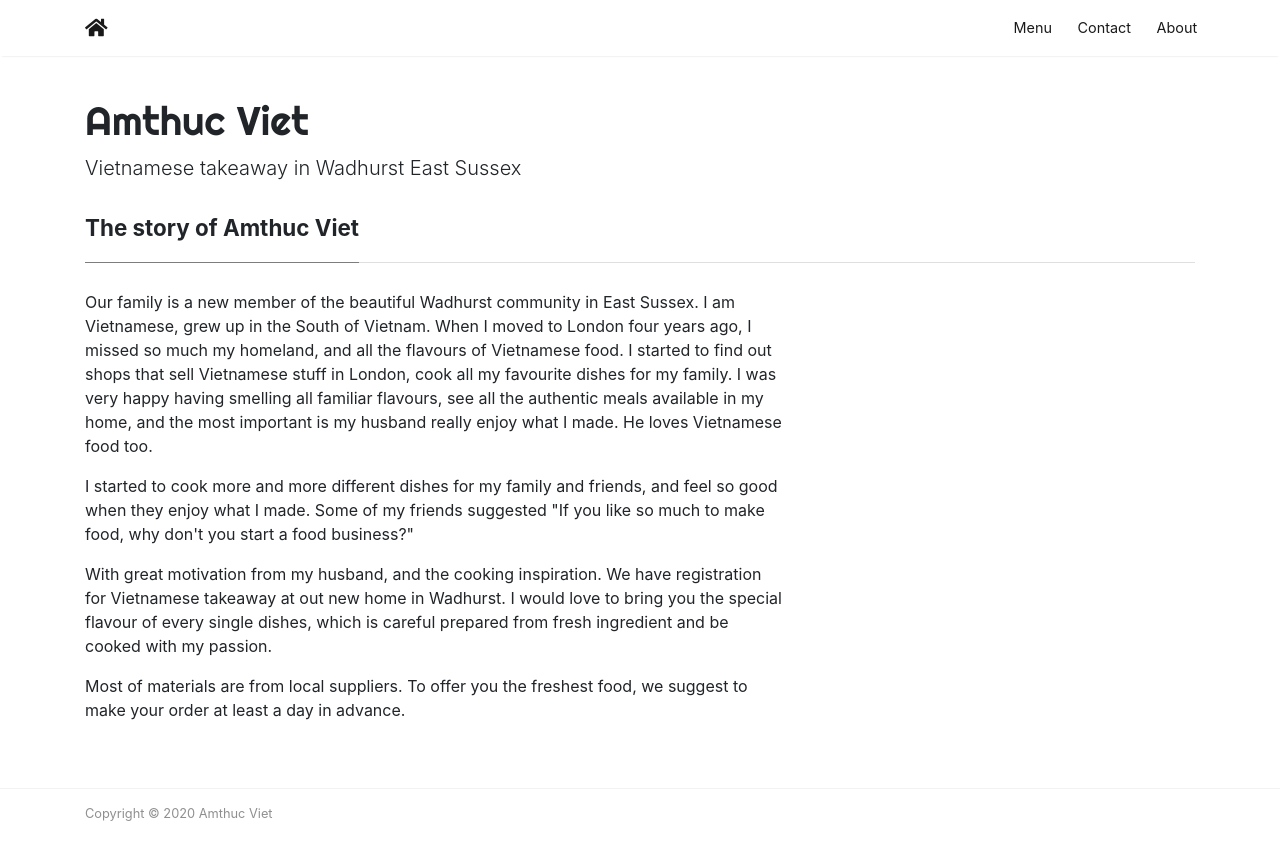
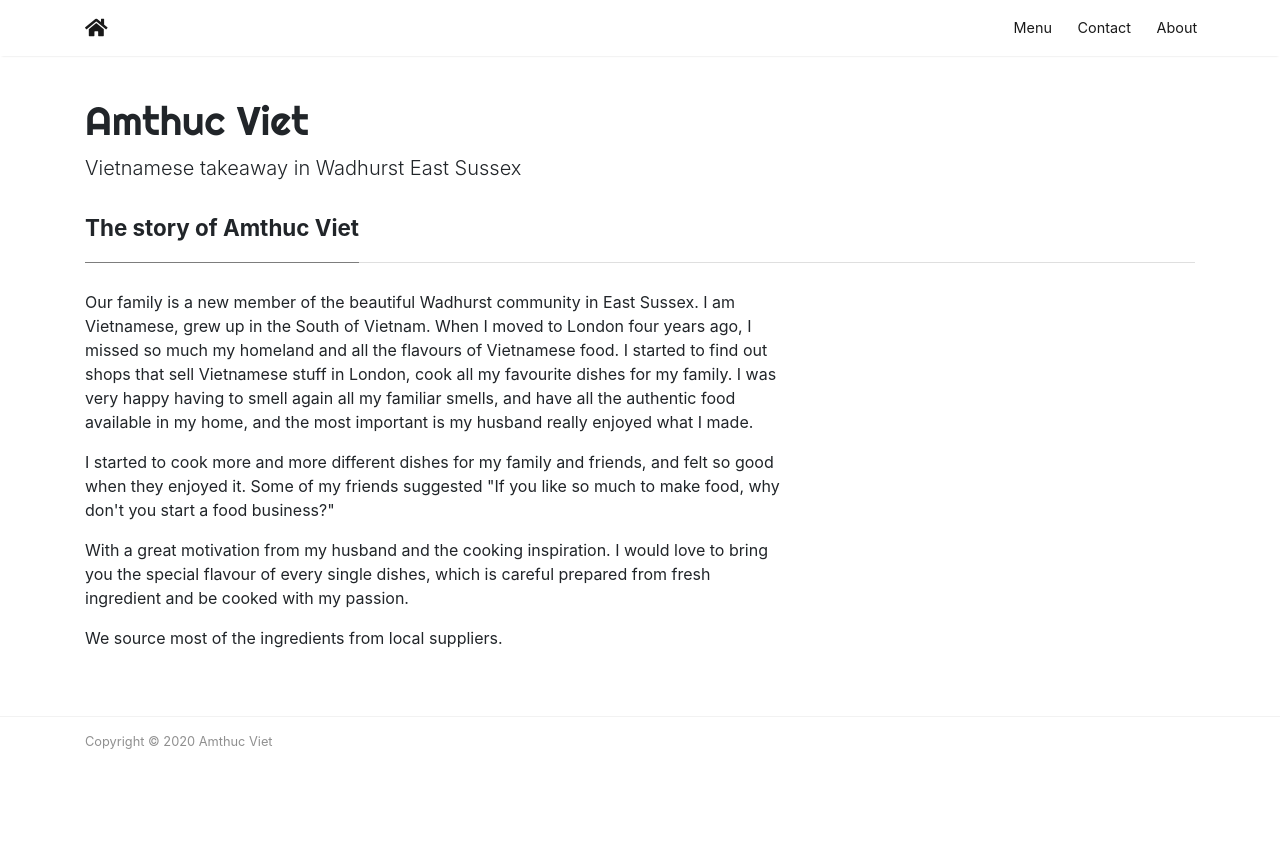
Before and after one commit to sela/amthuc-viet, a Jekyll site: the page built from _pages/about.html, in a window 1280 px wide. Shown: the top 860 px of the page. Built offline with Jekyll 4.4.1, drawn with Linux system fonts in a browser that asks for light colours; nearby versions of some CDN libraries.

```diff
--- a/_pages/about.html
+++ b/_pages/about.html
@@ -16,20 +16,18 @@ permalink: /about
     <div class="row">
         <div class="col-md-8 pr-5">
             <p>Our family is a new member of the beautiful Wadhurst community in East Sussex. I am Vietnamese, grew up in the South
-            of Vietnam. When I moved to London four years ago, I missed so much my homeland, and all the flavours of
+            of Vietnam. When I moved to London four years ago, I missed so much my homeland and all the flavours of
             Vietnamese food. I started to find out shops that sell Vietnamese stuff in London, cook all my favourite dishes
-            for my family. I was very happy having smelling all familiar flavours, see all the authentic meals available in
-            my home, and the most important is my husband really enjoy what I made. He loves Vietnamese food too.</p>
+            for my family. I was very happy having to smell again all my familiar smells, and have all the authentic food available in
+            my home, and the most important is my husband really enjoyed what I made.</p>
 
-            <p>I started to cook more and more different dishes for my family and friends, and feel so good when they enjoy what
-            I made. Some of my friends suggested "If you like so much to make food, why don't you start a food business?"</p>
+            <p>I started to cook more and more different dishes for my family and friends, and felt so good when they enjoyed it.
+                Some of my friends suggested "If you like so much to make food, why don't you start a food business?"</p>
 
-            <p>With great motivation from my husband, and the cooking inspiration. We have registration for Vietnamese takeaway
-            at out new home in Wadhurst. I would love to bring you the special flavour of every single dishes, which is careful
-            prepared from fresh ingredient and be cooked with my passion.</p>
+            <p>With a great motivation from my husband and the cooking inspiration. I would love to bring you the special flavour
+                of every single dishes, which is careful prepared from fresh ingredient and be cooked with my passion.</p>
 
-            <p>Most of materials are from local suppliers. To offer you the freshest food, we suggest to make your order at
-                least a day in advance.</p>
+            <p>We source most of the ingredients from local suppliers.</p>
         </div>
 
     </div>
```
Also changed, not shown: _pages/menu.html (+9 -26 lines), assets/images/pork-ribs-large.jpg (added), assets/images/pork-ribs.jpg, assets/images/steamed-rice-large.jpg (added), assets/images/steamed-rice.jpg.
